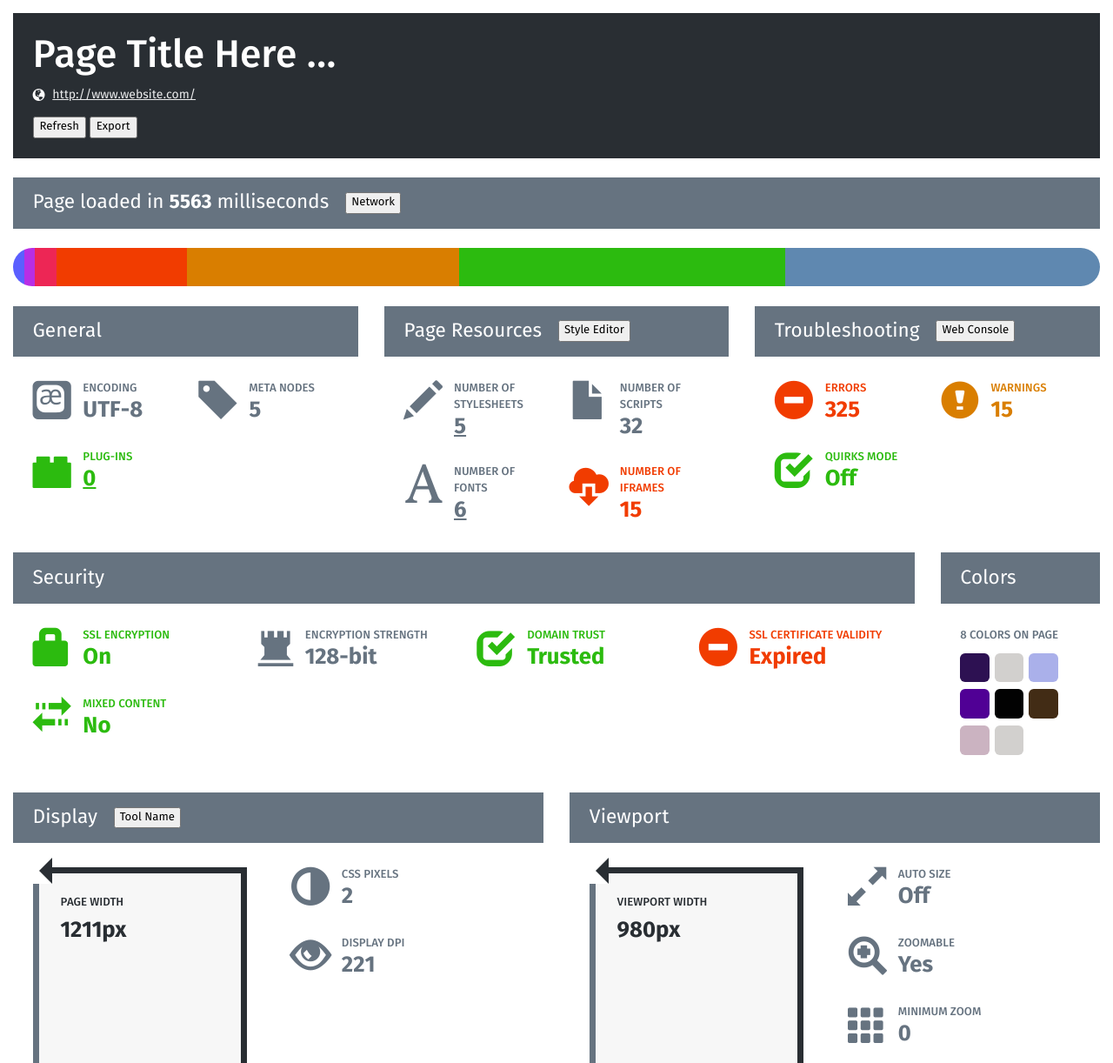
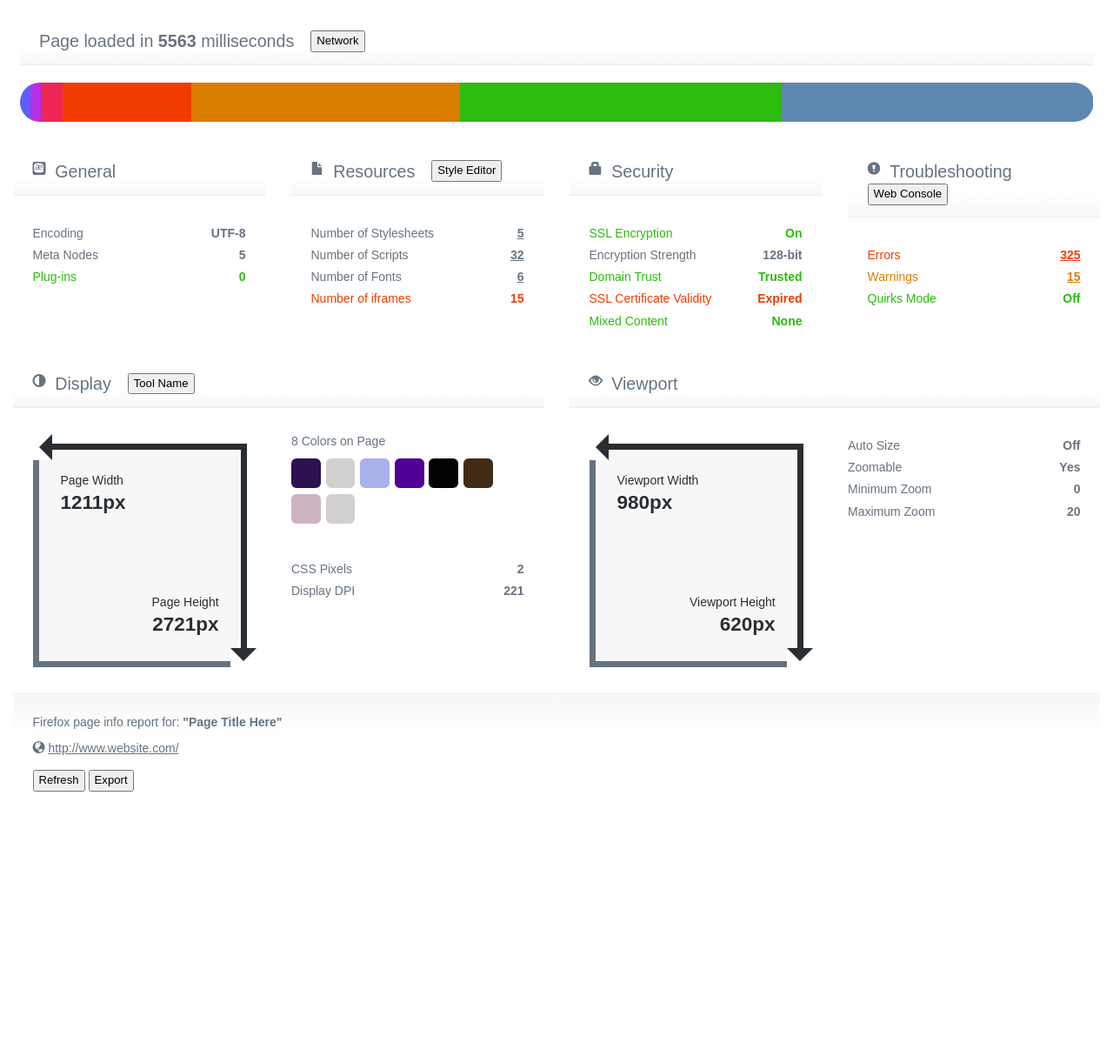
Before and after one commit to gocemitevski/firefox-info-page, a plain HTML site: page index.html in a window 1280 px wide. Shown: the top 1222 px of the page at 87% size. After the commit the page ends 932 px from the top, so only its background shows below. Drawn offline with Linux system fonts and the light colour scheme.

Commit message:
Revised version upon received feedback

```diff
--- a/css/style.css
+++ b/css/style.css
@@ -34,25 +34,6 @@ body {
 	font-family: 'FiraSans', sans-serif;
 	color:#667380;
 }
-#main_header{
-	background: #292E33;
-	color:#fff;
-	margin: 15px 0 0; /* Suggested for Bootstrap */
-	padding: 2.571rem 2.25rem 2.25rem;
-}
-#main_header .glyphicon{
-	position: relative;
-	top:0.259rem;
-	margin-right: 0.508rem;
-}
-#main_header h1{
-	font-family: inherit;
-	font-size: 4.43rem;
-	margin-top:0;
-}
-#main_header a{
-	color: #EBECED
-}
 .color-swatches{
 	margin-top: 1rem;
 }
@@ -71,6 +52,20 @@ body {
 	/*max-width: 25.629rem;*/
 }
 
+/*.data-group .col-xs-8{
+	text-transform: uppercase;
+}*/
+
+.data-group .col-xs-4{
+	text-align: right;
+	font-weight: 700;
+}
+
+.data-group .row{
+	margin-top:0.508rem;
+	margin-bottom:0.508rem;
+}
+
 .data-group button{
 	vertical-align: middle;
 	padding:0.1rem 0.508rem;
@@ -78,15 +73,28 @@ body {
 }
 .data-group header{
 	padding: 1.313rem 2.25rem;
-	margin:2rem 0 1.313rem;
-	background: #667380;
-	color: #fff;
+	margin:1rem 0 1.313rem;
+	border-bottom: 1px solid #EBECED;
+	/*background: #F0F1F2;*/
+	/*color: #fff;*/
+
+background: -moz-linear-gradient(top,  rgba(255,255,255,0) 0%, rgba(255,255,255,0.65) 65%, rgba(247,247,247,0.99) 99%, rgba(255,255,255,1) 100%); /* FF3.6+ */
+background: -webkit-gradient(linear, left top, left bottom, color-stop(0%,rgba(255,255,255,0)), color-stop(65%,rgba(255,255,255,0.65)), color-stop(99%,rgba(247,247,247,0.99)), color-stop(100%,rgba(255,255,255,1))); /* Chrome,Safari4+ */
+background: -webkit-linear-gradient(top,  rgba(255,255,255,0) 0%,rgba(255,255,255,0.65) 65%,rgba(247,247,247,0.99) 99%,rgba(255,255,255,1) 100%); /* Chrome10+,Safari5.1+ */
+background: -o-linear-gradient(top,  rgba(255,255,255,0) 0%,rgba(255,255,255,0.65) 65%,rgba(247,247,247,0.99) 99%,rgba(255,255,255,1) 100%); /* Opera 11.10+ */
+background: -ms-linear-gradient(top,  rgba(255,255,255,0) 0%,rgba(255,255,255,0.65) 65%,rgba(247,247,247,0.99) 99%,rgba(255,255,255,1) 100%); /* IE10+ */
+background: linear-gradient(to bottom,  rgba(255,255,255,0) 0%,rgba(255,255,255,0.65) 65%,rgba(247,247,247,0.99) 99%,rgba(255,255,255,1) 100%); /* W3C */
+filter: progid:DXImageTransform.Microsoft.gradient( startColorstr='#00ffffff', endColorstr='#ffffff',GradientType=0 ); /* IE6-9 */
+
+
 }
 .data-group header h2{
 	margin: 0;
 	padding-right: 1.5rem;
 	display: inline-block;
 	vertical-align: middle;
+	/*color:#292E33;*/
+	/*font-weight: 700;*/
 }
 .data-group a,
 .data-sections a{
@@ -99,19 +107,20 @@ body {
 
 .data-group figure {
     float: left;
-    width: 5.786rem;
+    width: 2.571rem;
 }
 
 .data-group figure .glyphicon{
-	font-size: 4.43rem;
+	font-size: 1.5rem;
+	line-height: inherit;
 	color: inherit;
 }
 
-.data-group dl{
+/*.data-group dl{
 	margin:0;
-}
-.data-group dt{
-	font-size: 1.313rem;
+}*/
+/*.data-group dt{
+	font-size: 1.5rem;
 	font-weight: 500;
 	margin-bottom:0.296rem;
 	text-transform: uppercase;
@@ -122,7 +131,7 @@ body {
 	line-height: 100%;
 	font-weight: 700;
 	color: inherit;
-}
+}*/
 .alert-success,
 .alert-warning,
 .alert-danger{
@@ -157,21 +166,32 @@ section > .row{
 }
 .data-sections h2{
 	font-family: inherit;
-	font-size: 2.25rem;
+	font-size: 1.969rem;
 	font-weight: 400;
 	line-height: inherit;
 }
 
 #timeline{
-	margin-bottom: 0.226rem;
+	margin: 1rem 0;
 }
+#timeline .col-lg-10{
+	padding-left:0;
+	padding-right:0;
+}
+
 #timeline header{
-	margin-top: 2.25rem;
-	margin-bottom: 2.25rem;
+	/*margin-top: 2.25rem;*/
+	/*margin-bottom: 2.25rem;*/
 }
 .data-timeline{
 	border-radius: 4.43rem;
 	overflow:auto;
+	margin: 2rem 0 1rem;
+}
+
+.data-timeline-secs{
+	font-size:2.25rem;
+	/*background: #EBECED;*/
 }
 
 .data-timeline div{
@@ -228,17 +248,28 @@ section > .row{
 .visual-box{
 	text-shadow: 0 -1px #fff;
 	max-width: 92%;
-	margin-bottom:1.969rem;
+	margin-top:1.313rem;
+	margin-bottom:1rem;
 	position: relative;
 	background: #F7F7F7;
-	min-height: 33.638rem;
-	max-height:	33.638rem;
+	min-height: 25.629rem;
+	max-height: 25.629rem;
 	border-width: 0.75rem;
 	border-style: solid;
 	border-top-color:#292E33;
 	border-right-color:#292E33;
 	border-bottom-color:#667380;
 	border-left-color:#667380;
+}
+.visual-box dt{
+	font-weight: normal;
+	text-transform: none;
+	font-size: inherit;
+}
+.visual-box dd{
+	font-weight: 700;
+	/*text-transform: none;*/
+	font-size: 2.25rem;
 }
 .v-b-width .data-group{
 	position: absolute;
@@ -282,6 +313,19 @@ section > .row{
 	padding-top:1rem;
 }
 
+footer{
+	padding: 2.25rem;
+	border-top: 1px solid #EBECED;
+	background: -moz-linear-gradient(top,  rgba(255,255,255,1) 0%, rgba(247,247,247,0.99) 1%, rgba(255,255,255,0.65) 35%, rgba(255,255,255,0) 100%); /* FF3.6+ */
+background: -webkit-gradient(linear, left top, left bottom, color-stop(0%,rgba(255,255,255,1)), color-stop(1%,rgba(247,247,247,0.99)), color-stop(35%,rgba(255,255,255,0.65)), color-stop(100%,rgba(255,255,255,0))); /* Chrome,Safari4+ */
+background: -webkit-linear-gradient(top,  rgba(255,255,255,1) 0%,rgba(247,247,247,0.99) 1%,rgba(255,255,255,0.65) 35%,rgba(255,255,255,0) 100%); /* Chrome10+,Safari5.1+ */
+background: -o-linear-gradient(top,  rgba(255,255,255,1) 0%,rgba(247,247,247,0.99) 1%,rgba(255,255,255,0.65) 35%,rgba(255,255,255,0) 100%); /* Opera 11.10+ */
+background: -ms-linear-gradient(top,  rgba(255,255,255,1) 0%,rgba(247,247,247,0.99) 1%,rgba(255,255,255,0.65) 35%,rgba(255,255,255,0) 100%); /* IE10+ */
+background: linear-gradient(to bottom,  rgba(255,255,255,1) 0%,rgba(247,247,247,0.99) 1%,rgba(255,255,255,0.65) 35%,rgba(255,255,255,0) 100%); /* W3C */
+filter: progid:DXImageTransform.Microsoft.gradient( startColorstr='#ffffff', endColorstr='#00ffffff',GradientType=0 ); /* IE6-9 */
+
+}
+
 /* Extra small devices (phones, less than 768px) */
 /* No media query since this is the default in Bootstrap */
 
--- a/index.html
+++ b/index.html
@@ -5,21 +5,22 @@
 		<meta charset="UTF-8">
 		<meta name="viewport" content="width=device-width, initial-scale=1.0">
 		<link href="css/bootstrap.min.css" rel="stylesheet" media="screen">
-		<link href="css/fonts.css" rel="stylesheet" media="screen">
+		<!--<link href="css/fonts.css" rel="stylesheet" media="screen">-->
 		<link href="css/style.css" rel="stylesheet" media="screen">
 	</head>
 	<body>
 		<div class="data-sections">
-			<header id="main_header">
+			<!--			<header id="main_header">
 							<h1>Page Title Here ...</h1>
 							<p><span class="glyphicon glyphicon-globe"></span> <a href="#">http://www.website.com/</a></p>
 							<div class="data-buttons">
 								<button type="button">Refresh</button>
 								<button type="button">Export</button>
 							</div>
-			</header>
+						</header>-->
 			<div class="row">
 				<section id="timeline" class="data-group col-lg-12">
+					<div class="row">
 						<header>
 							<h2>Page loaded in <strong>5563</strong> milliseconds</h2>
 							<button type="button" title="See more in Developer Tools > Network">Network</button>
@@ -34,235 +35,177 @@
 							<div title="responseStart: 30%" style="width:30%; background: #2CBB0F"></div>
 							<div title="responseEnd: 29%" style="width:29%; background: #5F88B0"></div>
 						</div>
+					</div>
 				</section>
 			</div>
 			<div class="row">
-				<section id="general" class="data-group col-lg-4">
+				<section id="general" class="data-group col-lg-3">
 					<header>
+						<figure>
+							<span class="glyphicon glyphicon-encoding"></span>
+						</figure>
 						<h2>General</h2>
 					</header>
 					<div class="row">
-						<div class="data-group col-sm-6">
-							<figure>
-								<span class="glyphicon glyphicon-encoding"></span>
-							</figure>
-							<dl>
-								<dt>Encoding</dt>
-								<!--<dd>Page character encoding</dd>-->
-								<dd class="big-value">UTF-8</dd>
-							</dl>
+						<div class="data-group col-xs-12">
+							<div class="row">
+								<div class="col-xs-8">
+									Encoding
 								</div>
-						<div class="data-group col-sm-6">
-							<figure>
-								<span class="glyphicon glyphicon-tag"></span>
-							</figure>
-							<dl>
-								<dt>Meta Nodes</dt>
-								<!--<dd>Number of meta nodes</dd>-->
-								<dd class="big-value">5</dd>
-							</dl>
+								<div class="col-xs-4">
+									UTF-8
 								</div>
 							</div>
 							<div class="row">
-						<div class="data-group col-sm-6 alert-success">
-							<figure>
-								<span class="glyphicon glyphicon-plugin"></span>
-							</figure>
-							<dl>
-								<dt>Plug-ins</dt>
-								<!--<dd>Number of plug-ins used</dd>-->
-								<dd class="big-value"><a href="#">0</a></dd>
-							</dl>
-							<dl class="data-hidden">
-								<dd><a href="#">Adobe Flash</a></dd>
-								<dd>Apple QuickTime</dd>
-							</dl>
+								<div class="col-xs-8">
+									Meta Nodes
+								</div>
+								<div class="col-xs-4">
+									5
+								</div>
+							</div>
+							<div class="row alert-success">
+								<div class="col-xs-8">
+									Plug-ins
+								</div>
+								<div class="col-xs-4">
+									0
+								</div>
+							</div>
 						</div>
 					</div>
 				</section>
-				<section id="page-resources" class="data-group col-lg-4">
+				<section id="page-resources" class="data-group col-lg-3">
 					<header>
-						<h2>Page Resources</h2>
+						<figure>
+							<span class="glyphicon glyphicon-file"></span>
+						</figure>
+						<h2>Resources</h2>
 						<button type="button" title="See more in Developer Tools > Style Editor">Style Editor</button>
 					</header>
 					<div class="row">
-						<div class="data-group col-sm-6">
-							<figure>
-								<span class="glyphicon glyphicon-pencil"></span>
-							</figure>
-							<dl>
-								<dt>Number of Stylesheets</dt>
-								<!--<dd>Number of stylesheets on page</dd>-->
-								<dd class="big-value"><a href="#">5</a></dd>
-							</dl>
-							<dl class="data-hidden">
-								<dd><a href="#">style.min.css</a></dd>
-								<!--<dd><a href="#">bootstrap.min.css</a></dd>-->
-								<dd><a href="#">bootstrap.responsive.min.css</a></dd>
-							</dl>
+						<div class="data-group col-xs-12">
+							<div class="row">
+								<div class="col-xs-8">
+									Number of Stylesheets
 								</div>
-						<div class="data-group col-sm-6">
-							<figure>
-								<span class="glyphicon glyphicon-file"></span>
-							</figure>
-							<dl>
-								<dt>Number of Scripts</dt>
-								<!--<dd>Total number of scripts on page</dd>-->
-								<dd class="big-value">32</dd>
-							</dl>
+								<div class="col-xs-4">
+									<a href="#">5</a>
 								</div>
 							</div>
 							<div class="row">
-						<div class="data-group col-sm-6">
-							<figure>
-								<span class="glyphicon glyphicon-font"></span>
-							</figure>
-							<dl>
-								<dt>Number of Fonts</dt>
-								<!--<dd>Number of fonts on page</dd>-->
-								<dd class="big-value"><a href="#">6</a></dd>
-							</dl>
-							<dl class="data-hidden">
-								<dd><a href="#">arial.ttf</a></dd>
-								<dd><a href="#">arial.otf</a></dd>
-								<dd><a href="#">arial.svg</a></dd>
-								<dd><a href="#">arial.eot</a></dd>
-								<dd><a href="#">arial.woof</a></dd>
-							</dl>
+								<div class="col-xs-8">
+									Number of Scripts
 								</div>
-						<div class="data-group col-sm-6 alert-danger">
-							<figure>
-								<span class="glyphicon glyphicon-cloud-download"></span>
-							</figure>
-							<dl>
-								<dt>Number of iframes</dt>
-								<!--<dd>Total number of iframes on page</dd>-->
-								<dd class="big-value">15</dd>
-							</dl>
+								<div class="col-xs-4">
+									<a href="#">32</a>
+								</div>
+							</div>
+							<div class="row">
+								<div class="col-xs-8">
+									Number of Fonts
+								</div>
+								<div class="col-xs-4">
+									<a href="#">6</a>
+								</div>
+							</div>
+							<div class="row alert-danger">
+								<div class="col-xs-8">
+									Number of iframes
+								</div>
+								<div class="col-xs-4">
+									15
+								</div>
+							</div>
 						</div>
 					</div>
 				</section>
-				<section id="troubleshooting" class="data-group col-lg-4">
+				<section id="security" class="data-group col-lg-3">
 					<header>
+						<figure>
+							<span class="glyphicon glyphicon-lock"></span>
+						</figure>
+						<h2>Security</h2>
+					</header>
+					<div class="row">
+						<div class="data-group col-xs-12">
+							<div class="row alert-success">
+								<div class="col-xs-8">
+									SSL Encryption
+								</div>
+								<div class="col-xs-4">
+									On
+								</div>
+							</div>
+							<div class="row">
+								<div class="col-xs-8">
+									Encryption Strength
+								</div>
+								<div class="col-xs-4">
+									128-bit
+								</div>
+							</div>
+							<div class="row alert-success">
+								<div class="col-xs-8">
+									Domain Trust
+								</div>
+								<div class="col-xs-4">
+									Trusted
+								</div>
+							</div>
+							<div class="row alert-danger">
+								<div class="col-xs-8">
+									SSL Certificate Validity
+								</div>
+								<div class="col-xs-4">
+									Expired
+								</div>
+							</div>
+							<div class="row alert-success">
+								<div class="col-xs-8">
+									Mixed Content
+								</div>
+								<div class="col-xs-4">
+									None
+								</div>
+							</div>
+						</div>
+					</div>
+				</section>
+				<section id="troubleshooting" class="data-group col-lg-3">
+					<header>
+						<figure>
+							<span class="glyphicon glyphicon-exclamation-sign"></span>
+						</figure>
 						<h2>Troubleshooting</h2>
 						<button type="button" title="See more in Developer Tools > Web Console">Web Console</button>
 					</header>
 					<div class="row">
-						<div class="data-group col-sm-6 alert-danger">
-							<figure>
-								<span class="glyphicon glyphicon-minus-sign"></span>
-							</figure>
-							<dl>
-								<dt>Errors</dt>
-								<!--<dd>Number of detected errors</dd>-->
-								<dd class="big-value">325</dd>
-							</dl>
+						<div class="data-group col-xs-12">
+							<div class="row alert-danger">
+								<div class="col-xs-8">
+									Errors
 								</div>
-						<div class="data-group col-sm-6 alert-warning">
-							<figure>
-								<span class="glyphicon glyphicon-exclamation-sign"></span>
-							</figure>
-							<dl>
-								<dt>Warnings</dt>
-								<!--<dd>Number of reported warnings</dd>-->
-								<dd class="big-value">15</dd>
-							</dl>
+								<div class="col-xs-4">
+									<a href="#">325</a>
 								</div>
 							</div>
-					<div class="row">
-						<div class="data-group col-sm-6 alert-success">
-							<figure>
-								<span class="glyphicon glyphicon-check"></span>
-							</figure>
-							<dl>
-								<dt>Quirks Mode</dt>
-								<!--<dd>Use of non-standard web technologies</dd>-->
-								<dd class="big-value">Off</dd>
-							</dl>
+							<div class="row alert-warning">
+								<div class="col-xs-8">
+									Warnings
+								</div>
+								<div class="col-xs-4">
+									<a href="#">15</a>
 								</div>
 							</div>
-				</section>
+							<div class="row alert-success">
+								<div class="col-xs-8">
+									Quirks Mode
 								</div>
-			<div class="row">
-				<section id="security" class="data-group col-md-10">
-					<header>
-						<h2>Security</h2>
-					</header>
-					<div class="row">
-						<div class="data-group col-sm-3 alert-success">
-							<figure>
-								<span class="glyphicon glyphicon-lock"></span>
-							</figure>
-							<dl>
-								<dt>SSL Encryption</dt>
-								<!--<dd>SSL Encryption status</dd>-->
-								<dd class="big-value">On</dd>
-							</dl>
-						</div>
-						<div class="data-group col-sm-3">
-							<figure>
-								<span class="glyphicon glyphicon-tower"></span>
-							</figure>
-							<dl>
-								<dt>Encryption Strength</dt>
-								<!--<dd>Strength of encryption</dd>-->
-								<dd class="big-value">128-bit</dd>
-							</dl>
-						</div>
-						<div class="data-group col-sm-3 alert-success">
-							<figure>
-								<span class="glyphicon glyphicon-check"></span>
-							</figure>
-							<dl>
-								<dt>Domain Trust</dt>
-								<!--<dd>Domain reputation</dd>-->
-								<dd class="big-value">Trusted</dd>
-							</dl>
-						</div>
-						<div class="data-group col-sm-3 alert-danger">
-							<figure>
-								<span class="glyphicon glyphicon-minus-sign"></span>
-							</figure>
-							<dl>
-								<dt>SSL Certificate Validity</dt>
-								<!--<dd>Validity of the SSL certificate</dd>-->
-								<dd class="big-value">Expired</dd>
-							</dl>
+								<div class="col-xs-4">
+									Off
 								</div>
 							</div>
-					<div class="row">
-						<div class="data-group col-sm-3 alert-success">
-							<figure>
-								<span class="glyphicon glyphicon-transfer"></span>
-							</figure>
-							<dl>
-								<dt>Mixed Content</dt>
-								<!--<dd>Presence of non-encrypted content</dd>-->
-								<dd class="big-value">No</dd>
-							</dl>
-						</div>
-					</div>
-				</section>
-				<section id="colors" class="data-group col-md-2">
-					<header>
-						<h2>Colors</h2>
-					</header>
-					<div class="row">
-						<div class="data-group col-sm-12">
-							<dl>
-								<dt>8 Colors on Page</dt>
-								<!--<dd>Previews of all colors on page</dd>-->
-								<dd class="color-swatches">
-									<span style="background: #2D1152"></span>
-									<span style="background: #D2D0CE"></span>
-									<span style="background: #AAB0EA"></span>
-									<span style="background: #500095"></span>
-									<span style="background: #020202"></span>
-									<span style="background: #422C15"></span>
-									<span style="background: #CBB3C1"></span>
-									<span style="background: #D2D0CE"></span>
-								</dd>
-							</dl>
 						</div>
 					</div>
 				</section>
@@ -270,6 +213,9 @@
 			<div class="row">
 				<section id="display" class="data-group col-md-6">
 					<header>
+						<figure>
+							<span class="glyphicon glyphicon-adjust"></span>
+						</figure>
 						<h2>Display</h2>
 						<button type="button" title="See more in Developer Tools > Tool Name">Tool Name</button>
 					</header>
@@ -283,7 +229,7 @@
 										<dl>
 											<dt>Page Height</dt>
 											<!--<dd>Height of the page</dd>-->
-											<dd class="big-value">2721px</dd>
+											<dd>2721px</dd>
 										</dl>
 									</div>
 								</div>
@@ -292,36 +238,51 @@
 										<dl>
 											<dt>Page Width</dt>
 											<!--<dd>Width of the page</dd>-->
-											<dd class="big-value">1211px</dd>
+											<dd>1211px</dd>
 										</dl>
 									</div>
 								</div>
 							</div>
 						</div>
-						<div class="data-group col-xs-6">
-							<figure>
-								<span class="glyphicon glyphicon-adjust"></span>
-							</figure>
-							<dl>
-								<dt>CSS Pixels</dt>
-								<!--<dd>Number of pixels per CSS pixel</dd>-->
-								<dd class="big-value">2</dd>
-							</dl>
+						<div class="data-group col-sm-6">
+							<div>8 Colors on Page</div>
+							<div class="color-swatches">
+								<span style="background: #2D1152"></span>
+								<span style="background: #D2D0CE"></span>
+								<span style="background: #AAB0EA"></span>
+								<span style="background: #500095"></span>
+								<span style="background: #020202"></span>
+								<span style="background: #422C15"></span>
+								<span style="background: #CBB3C1"></span>
+								<span style="background: #D2D0CE"></span>
 							</div>
-						<div class="data-group col-xs-6">
-							<figure>
-								<span class="glyphicon glyphicon-eye-open"></span>
-							</figure>
-							<dl>
-								<dt>Display DPI</dt>
-								<!--<dd>Dots per inch of the display</dd>-->
-								<dd class="big-value">221</dd>
-							</dl>
 						</div>
+						<div class="data-group col-sm-6">
+							<div class="row">
+								<div class="col-xs-8">
+									CSS Pixels
+								</div>
+								<div class="col-xs-4">
+									2
+								</div>
+							</div>
+							<div class="row">
+								<div class="col-xs-8">
+									Display DPI
+								</div>
+								<div class="col-xs-4">
+									221
+								</div>
+							</div>
+						</div>
+
 					</div>
 				</section>
 				<section id="viewport" class="data-group col-md-6">
 					<header>
+						<figure>
+							<span class="glyphicon glyphicon-eye-open"></span>
+						</figure>
 						<h2>Viewport</h2>
 					</header>
 					<div class="row">
@@ -334,7 +295,7 @@
 										<dl>
 											<dt>Viewport Width</dt>
 											<!--<dd>Width of the viewport</dd>-->
-											<dd class="big-value">980px</dd>
+											<dd>980px</dd>
 										</dl>
 									</div>
 								</div>
@@ -343,55 +304,61 @@
 										<dl>
 											<dt>Viewport Height</dt>
 											<!--<dd>Height of the viewport</dd>-->
-											<dd class="big-value">620px</dd>
+											<dd>620px</dd>
 										</dl>
 									</div>
 								</div>
 							</div>
 						</div>
-						<div class="data-group col-xs-6">
-							<figure>
-								<span class="glyphicon glyphicon-resize-full"></span>
-							</figure>
-							<dl>
-								<dt>Auto Size</dt>
-								<!--<dd>Short description here</dd>-->
-								<dd class="big-value">Off</dd>
-							</dl>
+						<div class="data-group col-sm-6">
+							<div class="row">
+								<div class="col-xs-8">
+									Auto Size
 								</div>
-						<div class="data-group col-xs-6">
-							<figure>
-								<span class="glyphicon glyphicon-zoom-in"></span>
-							</figure>
-							<dl>
-								<dt>Zoomable</dt>
-								<!--<dd>Short description here</dd>-->
-								<dd class="big-value">Yes</dd>
-							</dl>
+								<div class="col-xs-4">
+									Off
 								</div>
-						<div class="data-group col-xs-6">
-							<figure>
-								<span class="glyphicon glyphicon-th"></span>
-							</figure>
-							<dl>
-								<dt>Minimum Zoom</dt>
-								<!--<dd>Short description here</dd>-->
-								<dd class="big-value">0</dd>
-							</dl>
 							</div>
-						<div class="data-group col-xs-6">
-							<figure>
-								<span class="glyphicon glyphicon-stop"></span>
-							</figure>
-							<dl>
-								<dt>Maximum Zoom</dt>
-								<!--<dd>Short description here</dd>-->
-								<dd class="big-value">20</dd>
-							</dl>
+							<div class="row">
+								<div class="col-xs-8">
+									Zoomable
+								</div>
+								<div class="col-xs-4">
+									Yes
+								</div>
+							</div>
+							<div class="row">
+								<div class="col-xs-8">
+									Minimum Zoom
+								</div>
+								<div class="col-xs-4">
+									0
+								</div>
+							</div>
+							<div class="row">
+								<div class="col-xs-8">
+									Maximum Zoom
+								</div>
+								<div class="col-xs-4">
+									20
+								</div>
+							</div>
 						</div>
 					</div>
 				</section>
 			</div>
+			<div class="row">
+				<div class="col-lg-12">
+					<footer class="data-group">
+						<p>Firefox page info report for: <strong>"Page Title Here"</strong></p>
+						<p><span class="glyphicon glyphicon-globe"></span> <a href="#">http://www.website.com/</a></p>
+						<div class="data-buttons">
+							<button type="button">Refresh</button>
+							<button type="button">Export</button>
+						</div>
+					</footer>
+				</div>
+			</div>
 		</div>
 	</body>
 </html>
```
Lines whose indentation alone changed are shown as unchanged.
